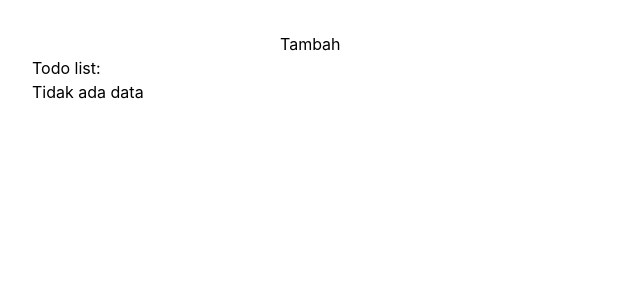
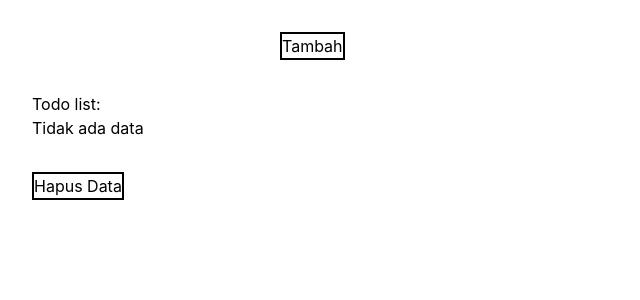
Before and after one commit to ariefyusron/learn-react, a React (Create React App) app: page / in a window 1280 px wide. Shown: the top 300 px of the page, without its empty margins (0-640 px from the left). Built offline with nearby package versions, Linux system fonts and the light colour scheme.

Commit message:
add feature delete all data

```diff
--- a/src/App.js
+++ b/src/App.js
@@ -23,6 +23,15 @@
 
       {/* ini list data */}
       <List data={list} />
+
+      <button
+        className='border-[2px] border-black mt-[32px]'
+        onClick={() => {
+          setList([])
+        }}
+      >
+        Hapus Data
+      </button>
     </div>
   )
 }
--- a/src/components/Input.jsx
+++ b/src/components/Input.jsx
@@ -1,5 +1,4 @@
 const Input = ({ onChange, value, onClick }) => {
-
   return (
     <div>
       <input
```
